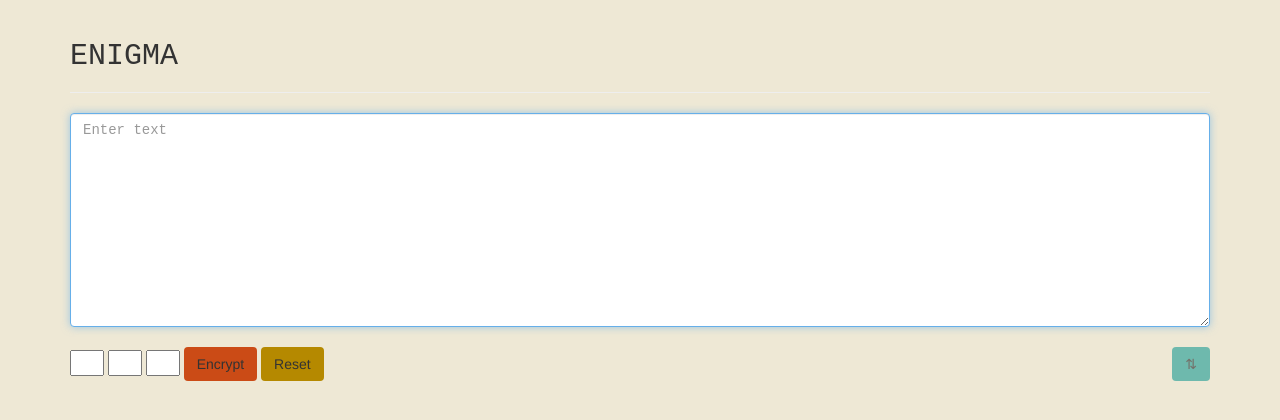
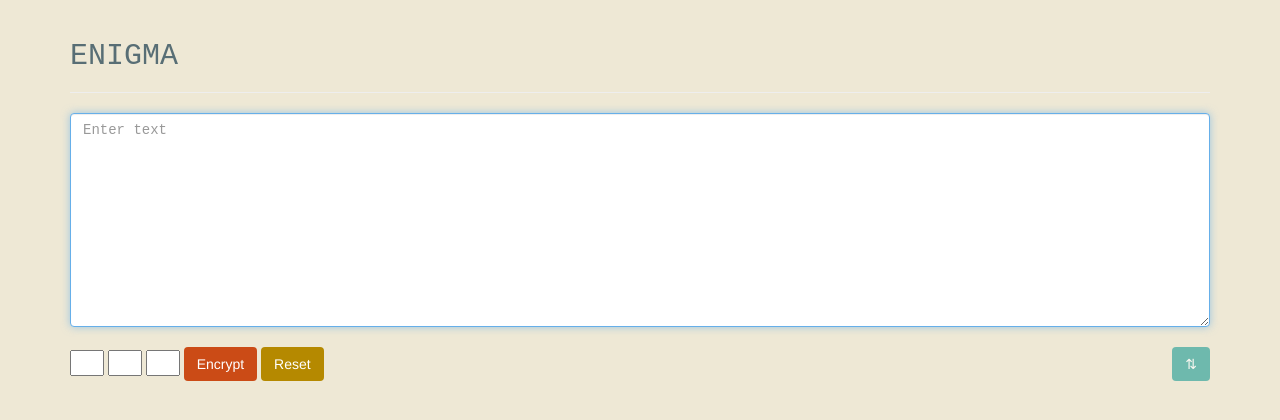
Before and after one commit to atmaybury/enigmaweb, a Flask app: template templates/index.html in a window 1280 px wide. Shown: the top 420 px of the page. Run offline with Flask 2, Linux system fonts and the light colour scheme; the template is opened without the code that fills it: most values are stand-ins (such as "Sample title", 1, 10 or a date in 2020); some libraries are stand-ins or nearby versions.

Commit message:
changed button font colors

```diff
--- a/static/styles.css
+++ b/static/styles.css
@@ -7,16 +7,17 @@ textarea{
 }
 #swap{
     background-color: #2aa198;
-    color: "#fffff";
+    color: #ffffff;
 }
 #submit{
     background-color: #cb4b16;
+    color: #ffffff;
 }
 #reset{
     background-color: #b58900;
-    color: "#ffffff";
+    color: #ffffff;
 }
 h2{
-    color: "#073642";
+    color: #586e75;
     font-family: Courier New, Monospace;
 }
```
